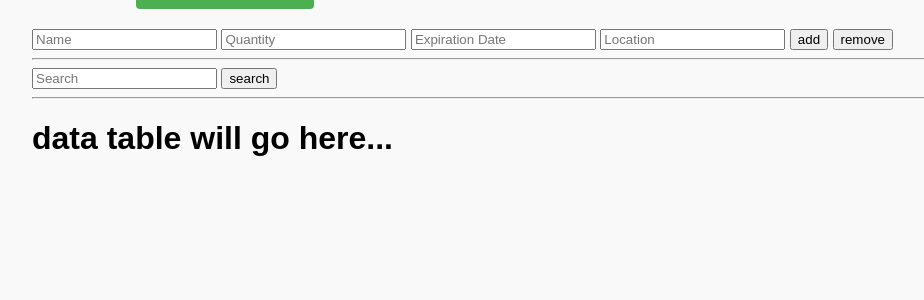
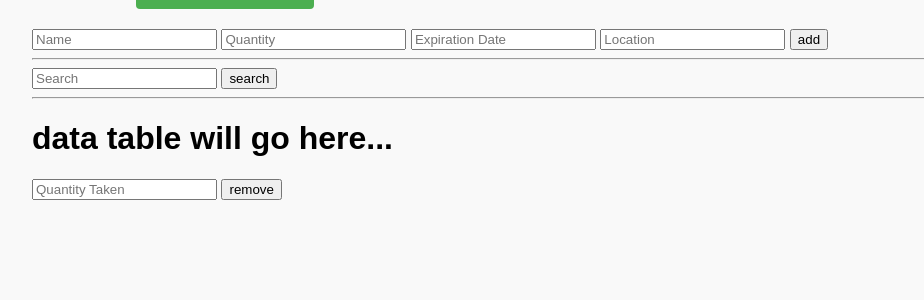
Before and after one commit to UVMHacks2025/hackathon-group-13, a Flask app: page / in a window 1280 px wide. Shown: the part 203-503 px from the top of the page, without its empty margins (8-932 px from the left). Run offline with Flask 3, Linux system fonts and the light colour scheme; data that the repository does not hold is empty.

Commit message:
Added reducing quantities and removing stock_items

```diff
--- a/app.py
+++ b/app.py
@@ -9,14 +9,23 @@ def home():
     results= []
 
     if request.method == "POST":
-        name = request.form.get("name")
-        quantity = request.form.get("quantity")
-        exp_date = request.form.get("expiration-date")
-        location = request.form.get("location")
-        db_utils.add_live_food(name, quantity, exp_date, location)
+        if request.form.get("submit_type") == "add":
+            name = request.form.get("name")
+            quantity = request.form.get("quantity")
+            exp_date = request.form.get("expiration-date")
+            location = request.form.get("location")
+            db_utils.add_live_food(name, quantity, exp_date, location)
+        else:
+            stock_item = request.form.get("stock_item").strip("()").replace(",", "").replace("'", "").split()
+            item_id = stock_item[0]
+            num_taken = int(request.form.get("num_taken"))
+            current_quantity = int(db_utils.get_val("quantity", item_id)[0])
+            if current_quantity - num_taken > 0:
+                db_utils.update_live("quantity", current_quantity - num_taken, item_id)
+            else:
+                db_utils.delete_live(item_id)
 
     results = db_utils.get_db()
-    print(results)
 
     return render_template('item_inventory.html', results=results)
 
--- a/db_utils.py
+++ b/db_utils.py
@@ -39,6 +39,11 @@ def delete_live(item_id):
     cur.execute(query)
     con.commit()
 
+def get_val(col, item_id):
+    query = f"SELECT {col} FROM stock_info WHERE item_id = {item_id}"
+    res = cur.execute(query)
+    return res.fetchone()
+
 
 def get_db():
     query = "SELECT * FROM stock_info"
--- a/templates/item_inventory.html
+++ b/templates/item_inventory.html
@@ -17,8 +17,7 @@
             <input type="text" name='quantity'placeholder="Quantity" required>
             <input type="text" name='expiration-date' placeholder="Expiration Date" required>
             <input type="text" name='location'placeholder="Location" required>
-            <button type="submit" name="add" id="add-button">add</button>
-            <button type="submit" name="remove" id="remove-button">remove</button>
+            <button type="submit" name="submit_type" id="add-button" value="add">add</button>
         </div>
     </form>
     <hr>
@@ -27,6 +26,7 @@
         <button id="search-button">search</button>
     </div>
     <hr>
+    <form id="stock-form" method="post">
         <div class="dataset">
             <h1>data table will go here...</h1>
             {% if results %}
@@ -38,5 +38,8 @@
             </ul>
             {% endif %}
         </div>
+        <input type="number" name="num_taken" placeholder="Quantity Taken" required>
+        <button type="submit" name="submit_type" id="remove-button" value="remove">remove</button>
+    </form>
 </body>
 </html>
```
Lines whose indentation alone changed are shown as unchanged.
